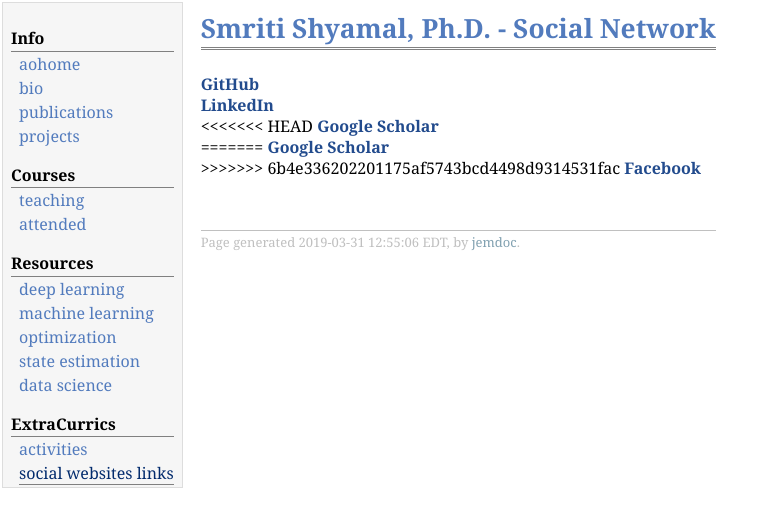
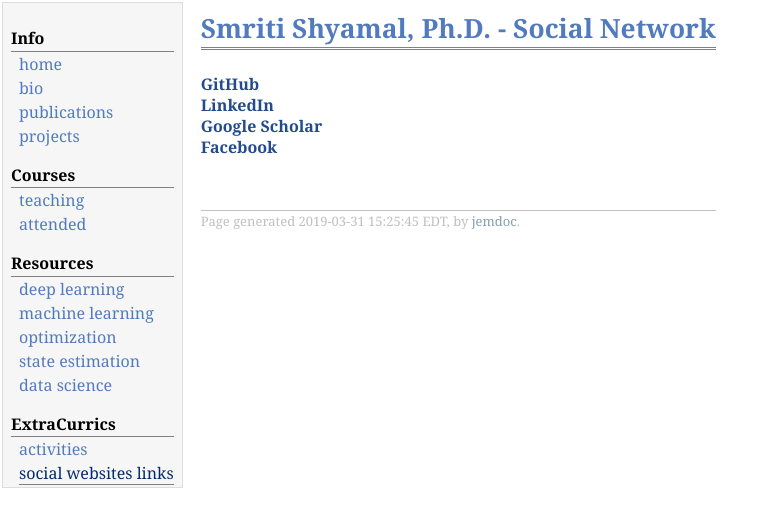
Before and after one commit to smritishyamal/smritishyamal.github.io, a plain HTML site: page social.html in a window 1280 px wide. Shown: the whole page, without its empty margins (0-777 px from the left). Drawn offline with Linux system fonts and the light colour scheme.

Commit message:
corrected google scholar links

```diff
--- a/social.html
+++ b/social.html
@@ -12,7 +12,7 @@
 <tr valign="top">
 <td id="layout-menu">
 <div class="menu-category">Info</div>
-<div class="menu-item"><a href="index.html">aohome</a></div>
+<div class="menu-item"><a href="index.html">home</a></div>
 <div class="menu-item"><a href="bio.html">bio</a></div>
 <div class="menu-item"><a href="publications.html">publications</a></div>
 <div class="menu-item"><a href="projects.html">projects</a></div>
@@ -35,15 +35,11 @@
 </div>
 <p><b><a href="https://github.com/smritishyamal">GitHub</a></b><br />
 <b><a href="https://www.linkedin.com/in/smriti-shyamal-32045715/">LinkedIn</a></b><br />
-<<<<<<< HEAD
 <b><a href="https://scholar.google.ca/citations?user=mmIKC50AAAAJ&amp;hl=en">Google Scholar</a></b><br />
-=======
-<b><a href="https://scholar.google.ca/citations?user=mmIKC50AAAAJ&hl=en&oi=ao">Google Scholar</a></b><br />
->>>>>>> 6b4e336202201175af5743bcd4498d9314531fac
 <b><a href="https://www.facebook.com/smritishyamal">Facebook</a></b><br /></p>
 <div id="footer">
 <div id="footer-text">
-Page generated 2019-03-31 12:55:06 EDT, by <a href="http://jemdoc.jaboc.net/">jemdoc</a>.
+Page generated 2019-03-31 15:25:45 EDT, by <a href="http://jemdoc.jaboc.net/">jemdoc</a>.
 </div>
 </div>
 </td>
```
